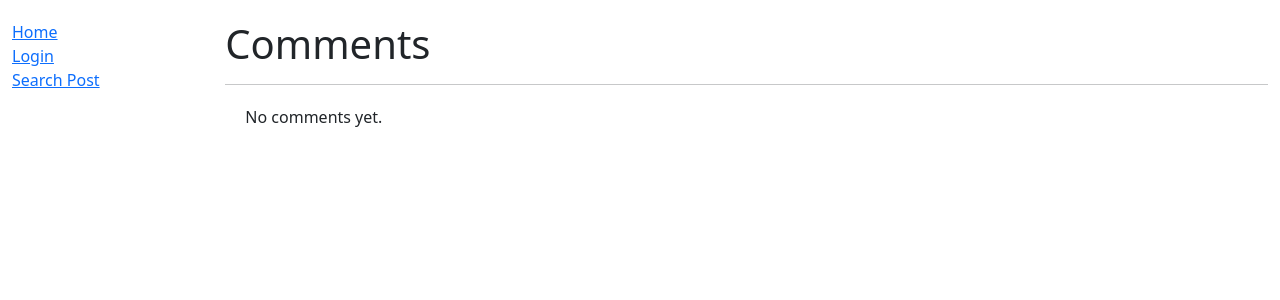
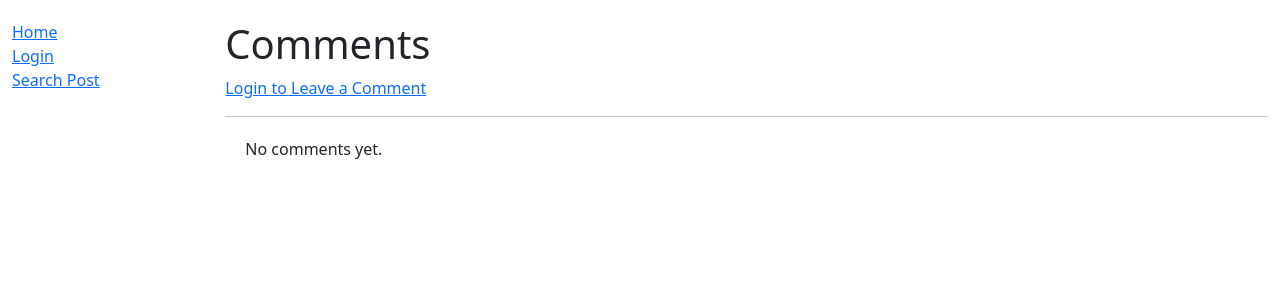
Before and after one commit to DaewoongLime/blog_app, a Django app: page /blog/25/comments/ in a window 1280 px wide. Shown: the top 300 px of the page. Run offline with Django 4.2, Linux system fonts and the light colour scheme; data comes from the database, SQL or seed files in the repository; both versions use the stored data as it was after the commit.

Commit message:
Final Touches to the website

```diff
--- a/myblog/blog/forms.py
+++ b/myblog/blog/forms.py
@@ -3,16 +3,16 @@ from django.core.exceptions import ValidationError
 from django.utils.translation import gettext_lazy as _
 
 class WritePostForm(forms.Form):
-    title = forms.CharField(label="Title", max_length=100, help_text="Title")
-    content = forms.CharField(label="Content", max_length=5000, help_text="Write Something...")
+    title = forms.CharField(label="Title", max_length=100, widget=forms.Textarea(attrs={'rows':1}))
+    content = forms.CharField(label="Content", max_length=5000, widget=forms.Textarea(attrs={'rows':15}))
 
 class LeaveCommentForm(forms.Form):
-    content = forms.CharField(help_text="Leave a comment...")
+    content = forms.CharField(label="Comment")
 
     def clean_content(self):
         data = self.cleaned_data['content']
 
         if len(data) > 200:
-            raise ValidationError(_('Your comment is too long'))
+            raise ValidationError(('Your comment is too long'))
 
         return data
--- a/myblog/blog/templates/comments.html
+++ b/myblog/blog/templates/comments.html
@@ -2,6 +2,31 @@
 
 {% block content %}
     <h1>Comments</h1>
+    {% if user.is_authenticated %}
+      <a href="#" class="hide">Write Comment</a>
+      {% if error %} <p style="color: red;">Comment is too long.</p> {% endif %}
+      <div>
+        <form action="" method="post" id="form" style="display: none;">
+          {% csrf_token %}
+          <table>
+          {{ form.as_table }}
+          </table>
+          <input type="submit" value="Submit">
+        </form>
+      </div>
+      <script>
+        var link = document.getElementsByClassName("hide");
+        link[0].addEventListener("click", function() {
+          if (form.style.display === "block") {
+            form.style.display = "none";
+          } else {
+            form.style.display = "block";
+          }
+        });
+      </script>
+    {% else %}
+      <a href="{% url 'login' %}">Login to Leave a Comment</a>
+    {% endif %}
     <hr />
 
     <div style="margin-left:20px;margin-top:20px;margin-right:20px;">
@@ -19,6 +44,10 @@
                     </form>
                   </div>
                 <p> {{comment.content}} </p>
+                {% if request.user.username == comment.writer %}
+                <a href="{% url 'edit-comment' comment.id %}">Edit Comment</a>
+                <a href="{% url 'delete' comment.id 'comment' %}" onclick="return confirm('Are you sure? This action is irreversible.')">Delete Comment</a>
+                {% endif %}
                 <hr />
             {% endfor %}
         {% else %}
--- a/myblog/blog/templates/profile.html
+++ b/myblog/blog/templates/profile.html
@@ -38,12 +38,12 @@
                 {% if auth %}
                 <a href="{% url 'edit-comment' comment.id %}">Edit Comment</a>
                 <a href="{% url 'delete' comment.id 'comment' %}" onclick="return confirm('Are you sure? This action is irreversible.')">Delete Comment</a>
-            {% endif %}
+                {% endif %}
             </div>
         {% endfor %}
         {% if comments.count > 5 %}
             <a href="{% url 'show-all' name 'comments' %}">See All</a>
-    {% endif %}
+        {% endif %}
     {% else %}
         <p>No comments yet.</p>
     {% endif %}
--- a/myblog/blog/views.py
+++ b/myblog/blog/views.py
@@ -27,6 +27,7 @@ class PostDetailView(generic.DetailView):
         # Show only the top 5 comments sorted by number of likes
         comments.order_by('-likes')[:5]
         context['comments'] = comments
+        context['error'] = False
         # Form for adding new comments
         context['form'] = LeaveCommentForm()
         return context
@@ -34,16 +35,15 @@ class PostDetailView(generic.DetailView):
     def post(self, request, *args, **kwargs):
         if request.method == 'POST':
             form = LeaveCommentForm(request.POST)
+            id = int(self.kwargs.get('pk'))
             if form.is_valid():
-                id = int(self.kwargs.get('pk'))
                 comment = Comment(
                     post=Post.objects.get(id=id),
                     writer=request.user,
                     content=form.cleaned_data['content']
                     )
                 comment.save()
-
-                return HttpResponseRedirect(reverse('post', args=[id]))
+            return HttpResponseRedirect(reverse('post', args=[id]))
 
 class CommentListView(generic.ListView):
     model = Comment
@@ -52,6 +52,26 @@ class CommentListView(generic.ListView):
 
     def get_queryset(self):
         return Comment.objects.filter(post=self.kwargs['pk'])
+
+    def get_context_data(self, **kwargs):
+        # Inherit previous get_context_data function
+        context = super(CommentListView, self).get_context_data(**kwargs)
+        # Form for adding new comments
+        context['form'] = LeaveCommentForm()
+        return context
+
+    def post(self, request, *args, **kwargs):
+        if request.method == 'POST':
+            form = LeaveCommentForm(request.POST)
+            id = int(self.kwargs.get('pk'))
+            if form.is_valid():
+                comment = Comment(
+                    post=Post.objects.get(id=id),
+                    writer=request.user,
+                    content=form.cleaned_data['content']
+                    )
+                comment.save()
+            return HttpResponseRedirect(reverse('comments', args=[id]))
 
 @login_required
 def write_post(request):
```
Also changed, not shown: myblog/blog/templates/view_post.html (+7 -1 lines), myblog/db.sqlite3.
